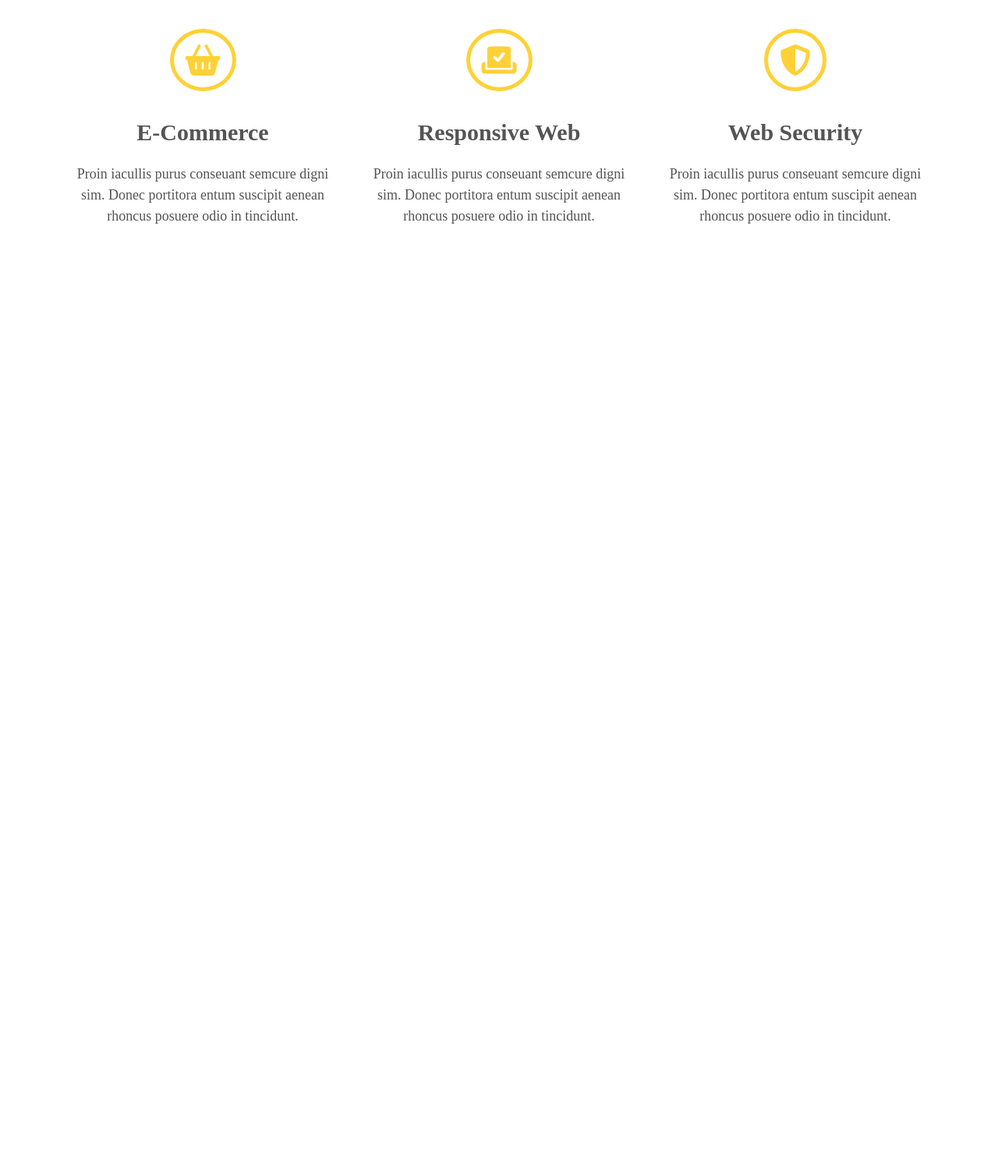
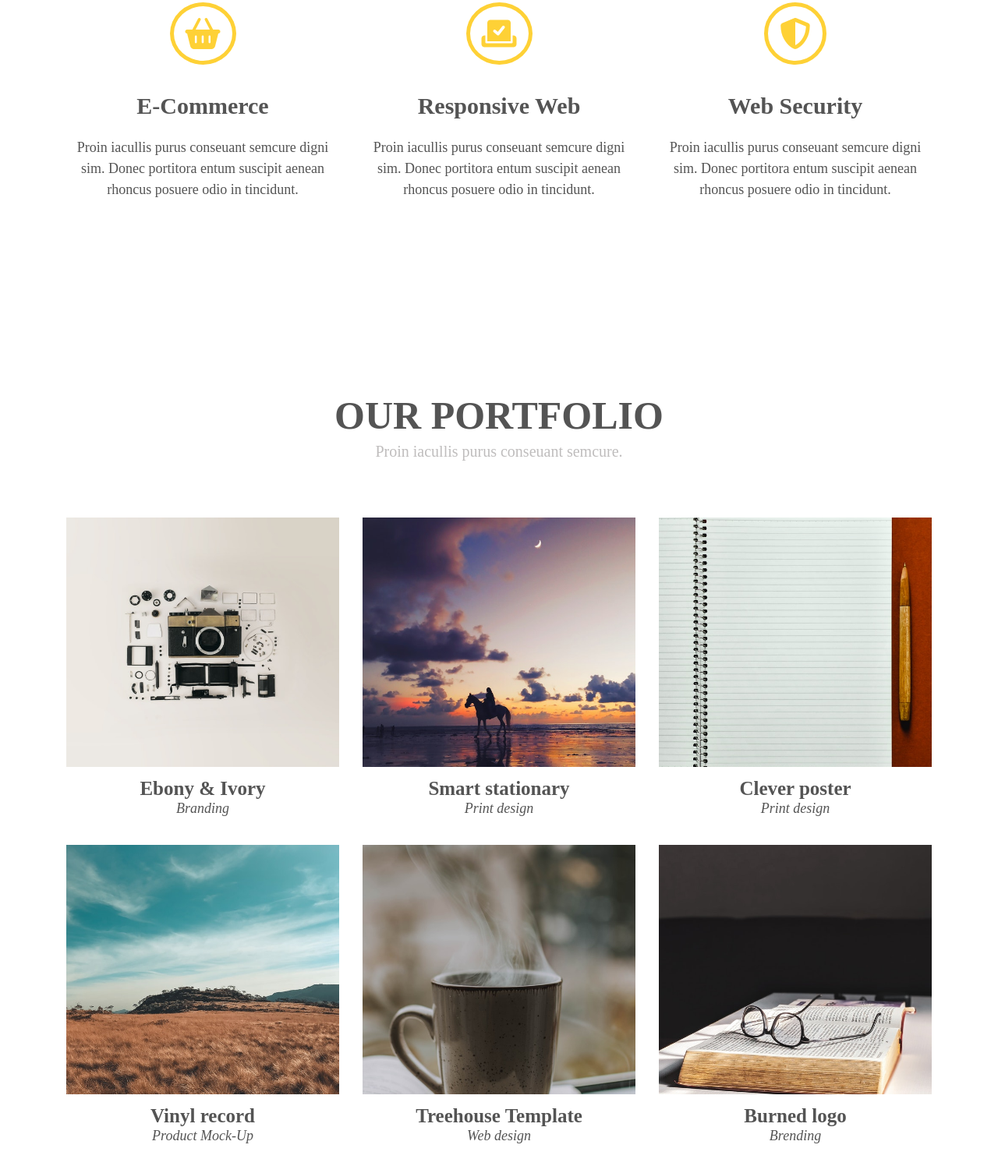
Before and after one commit to michal1231/Project_Module_3, a website: page index.html in a window 1280 px wide. Shown: the part 1091-2596 px from the top of the page at 78% size. Before the commit the page ends 1496 px from the top, so only its background shows below. Drawn offline with Linux system fonts and the light colour scheme.

Commit message:
Add portfolio section

```diff
--- a/index.html
+++ b/index.html
@@ -59,6 +59,46 @@
             </div>
         </div>
     </section>
+    <section class="portfolio">
+        <div class="container">
+            <h2>OUR PORTFOLIO</h2>
+            <p class="description">Proin iacullis purus conseuant semcure.</p>
+            <div class="row">
+                <div class="portfolio-card col-md-4">
+                    <img src="images/pexels-alex-andrews-821652.jpg" alt="Ebony and Ivory">
+                    <h3 class="portfolio-description">Ebony &amp; Ivory</h3>
+                    <p class="signature">Branding</p>
+                </div>
+                <div class="portfolio-card col-md-4">
+                    <img src="images/pexels-arvind-shakya-1461441.jpg" alt="Smart stationary">
+                    <h3 class="portfolio-description">Smart stationary</h3>
+                    <p class="signature">Print design</p>
+                </div>
+                <div class="portfolio-card col-md-4">
+                    <img src="images/pexels-eva-bronzini-8058548.jpg" alt="Clever poster">
+                    <h3 class="portfolio-description">Clever poster</h3>
+                    <p class="signature">Print design</p>
+                </div>
+            </div>
+            <div class="row">
+                <div class="portfolio-card col-md-4">
+                    <img src="images/pexels-fabiotsu-1756325.jpg" alt="Vinyl record">
+                    <h3 class="portfolio-description">Vinyl record</h3>
+                    <p class="signature">Product Mock-Up</p>
+                </div>
+                <div class="portfolio-card col-md-4">
+                    <img src="images/pexels-lilartsy-3216564.jpg" alt="Treehouse Template">
+                    <h3 class="portfolio-description">Treehouse Template</h3>
+                    <p class="signature">Web design</p>
+                </div>
+                <div class="portfolio-card col-md-4">
+                    <img src="images/pexels-oladimeji-ajegbile-2908773.jpg" alt="Burned logo">
+                    <h3 class="portfolio-description">Burned logo</h3>
+                    <p class="signature">Brending</p>
+                </div>
+            </div>
+        </div>
+    </section>
 
 </body>
 
--- a/sass/style.scss
+++ b/sass/style.scss
@@ -77,7 +77,8 @@ header {
 
 h2 {
     font-size: 50px;
-    margin-bottom: 12px;
+    margin-bottom: 6px;
+    line-height: 1;
 }
 
 h3 {
@@ -89,7 +90,8 @@ h3 {
 .description {
     color: rgb(191, 189, 189);
     font-size: 20px;
-    margin-bottom: 65px;
+    margin-bottom: 70px;
+    margin-top: 0;
 }
 
 .services i {
@@ -99,3 +101,33 @@ h3 {
     border: 5px solid $color-two;
     border-radius: 50%;
 }
+
+.portfolio {
+
+    .row {
+        margin-bottom: 20px;
+    }
+
+    .portfolio-card {
+        display: flex;
+        flex-direction: column;
+        height: 400px;
+
+        .portfolio-description {
+            font-size: 25px;
+            margin: 15px auto 0 auto;
+            line-height: 1;
+        }
+
+        .signature {
+            font-style: italic;
+            margin: 0 auto;
+        }
+
+        img {
+            width: 100%;
+            height: 80%;
+            object-fit: cover;
+        }
+    }
+}
```
Also changed, not shown: css/style.css, 1 other file.
